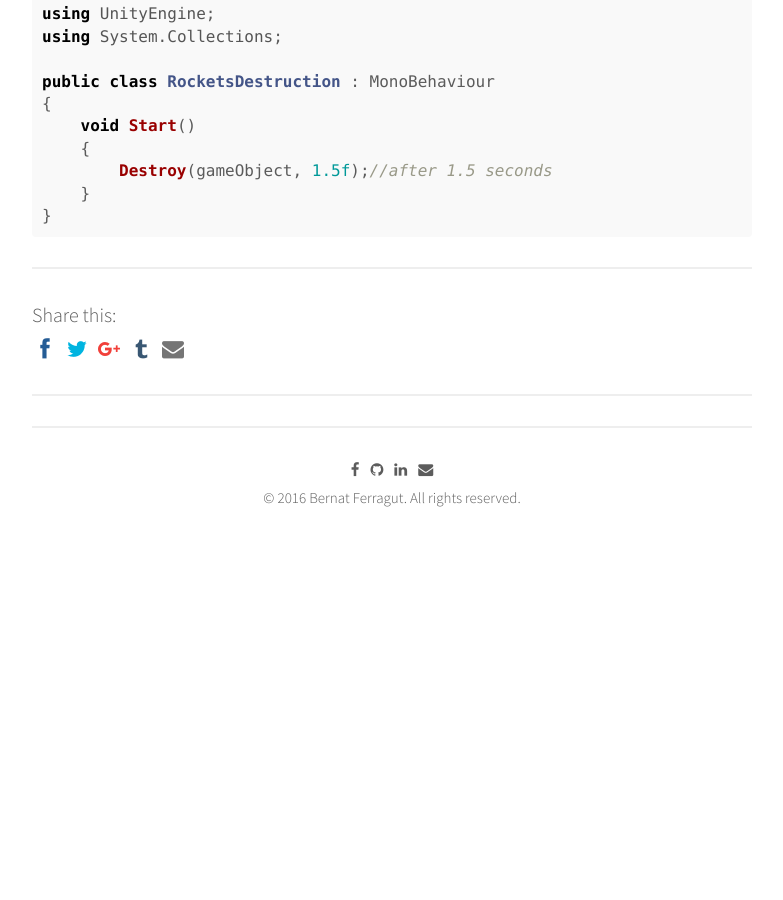
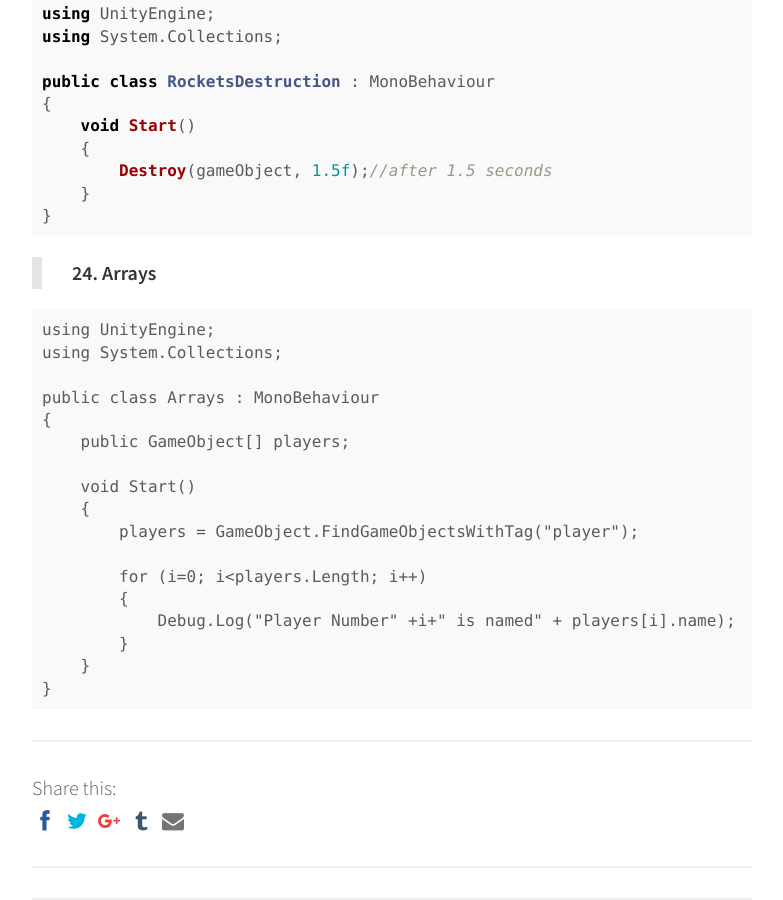
Before and after one commit to bernatferragut/FutureWeb-blog, a Jekyll site: the page built from _posts/30-11-16-VR-Scripting in Unity.md, in a window 1280 px wide and 900 px high, scrolled down 22075 px. Shown: the whole window, without its empty margins (248-1031 px from the left). Built offline with Jekyll 4.4.1, drawn with Linux system fonts in a browser that asks for light colours; nearby versions of some CDN libraries; comment, search, counter and statistics services are not loaded; before the commit the page ends 22685 px from its top, so only the background shows below that.

Commit message:
Update 30-11-16-VR-Scripting in Unity.md
Arrays script

````diff
--- a/_posts/30-11-16-VR-Scripting in Unity.md
+++ b/_posts/30-11-16-VR-Scripting in Unity.md
@@ -986,3 +986,25 @@ public class RocketsDestruction : MonoBehaviour
     }
 }
 ```
+
+> **24. Arrays**
+
+```C#
+using UnityEngine;
+using System.Collections;
+
+public class Arrays : MonoBehaviour
+{
+    public GameObject[] players;
+
+    void Start()
+    {
+        players = GameObject.FindGameObjectsWithTag("player");
+
+        for (i=0; i<players.Length; i++)
+        {
+            Debug.Log("Player Number" +i+" is named" + players[i].name);
+        }
+    }
+}
+```
````
